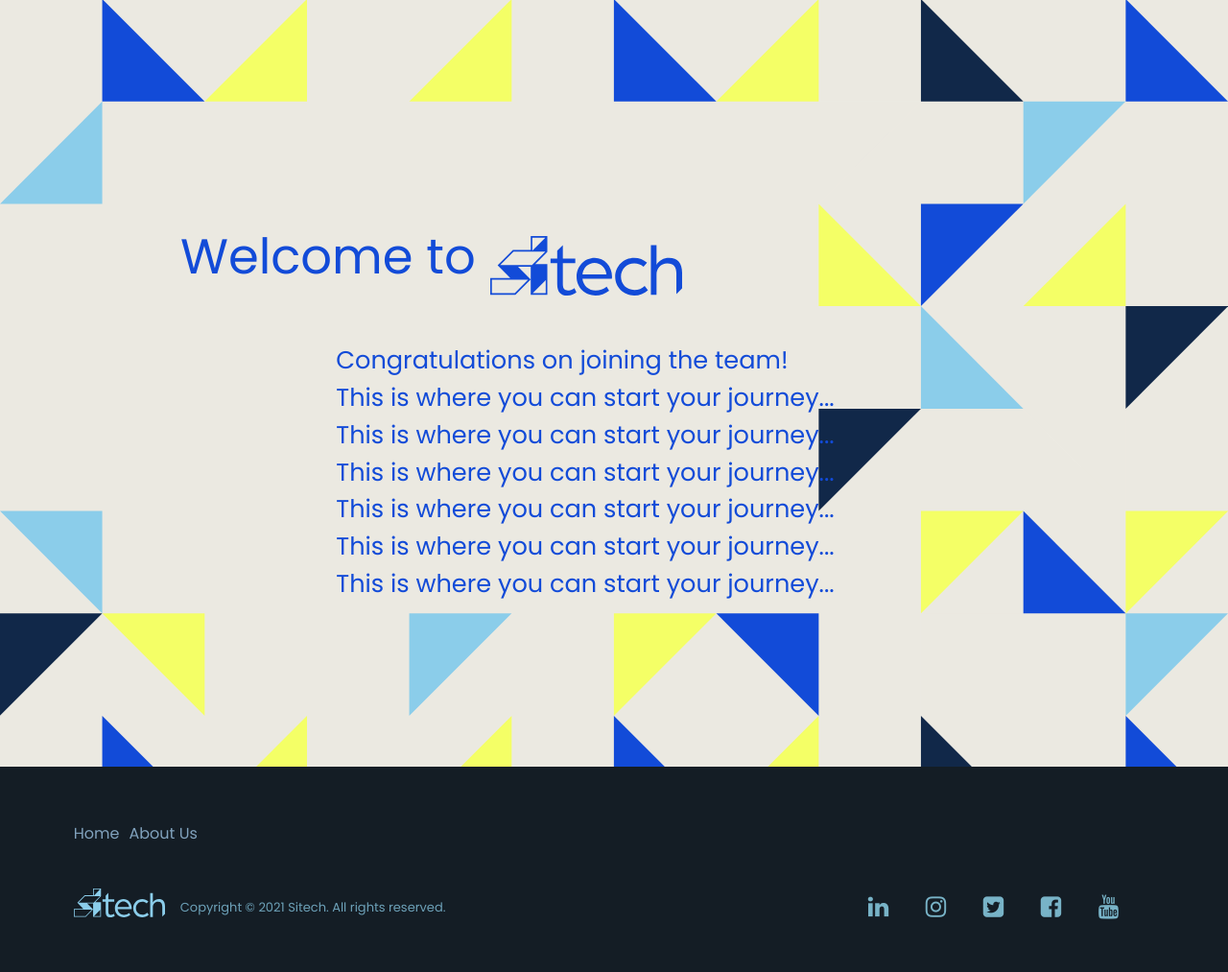
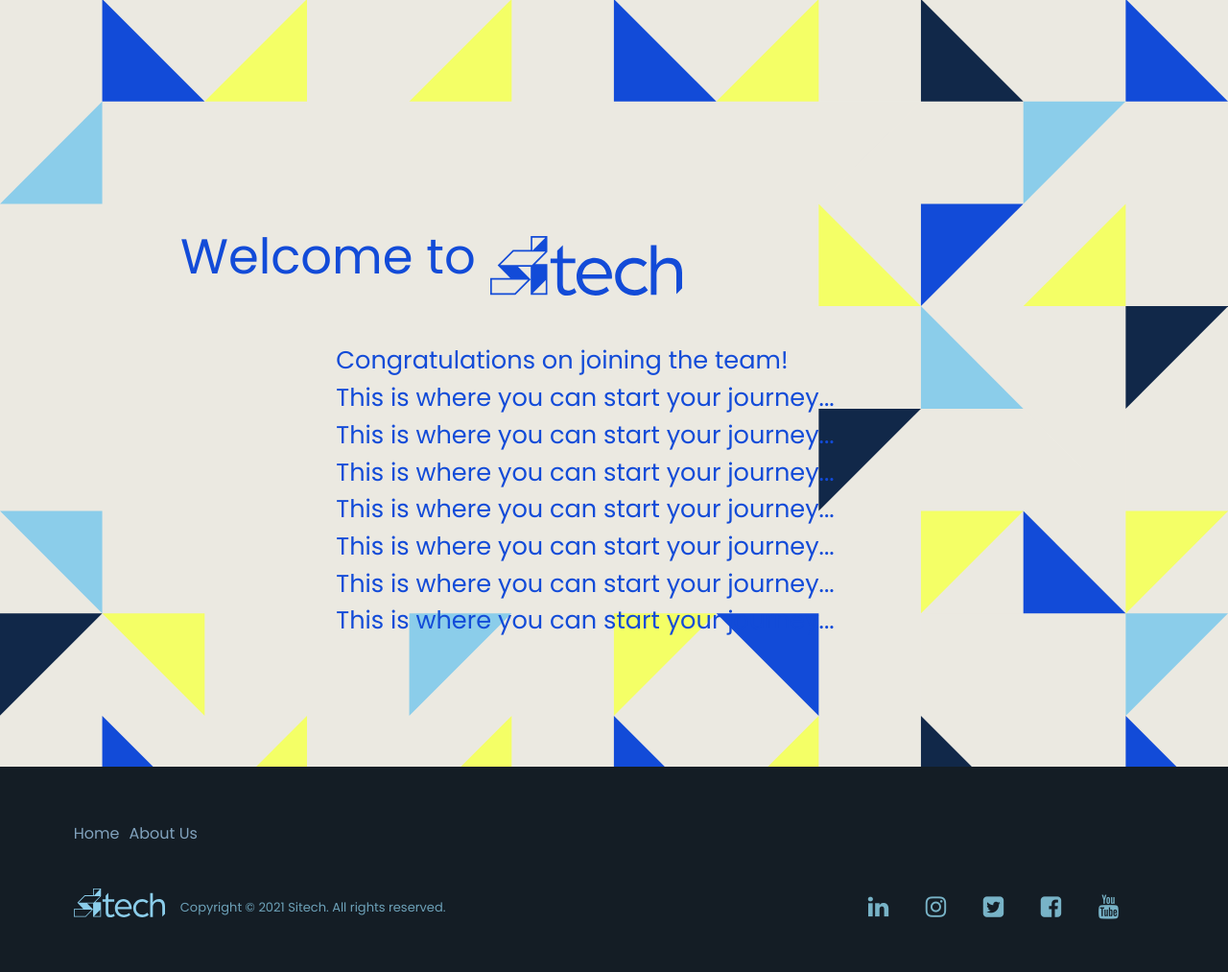
Before and after one commit to azez-alhoot/SiTech-Onboarding, a Django app: page / in a window 1280 px wide. Shown: the part 117-1130 px from the top of the page at 96% size. Run offline with Django 3.2, Linux system fonts and the light colour scheme; some libraries are stand-ins or nearby versions.

Commit message:
deploy-add-new-header-to-test

```diff
--- a/onboarding/templates/home.html
+++ b/onboarding/templates/home.html
@@ -20,7 +20,7 @@
                 <h3>This is where you can start your journey...</h3>
                 <h3>This is where you can start your journey...</h3>
                 <h3>This is where you can start your journey...</h3>
-
+                <h3>This is where you can start your journey...</h3>
 
             </div>
         </div>
```
